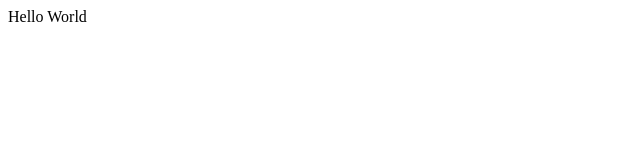
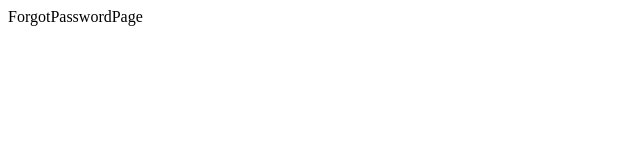
Before and after one commit to ItsnaMaulanaHasan/koda-b4-react, a React (Vite) app: page /forgot-password in a window 1280 px wide. Shown: the top 160 px of the page, without its empty margins (0-640 px from the left). Built offline with nearby package versions, Linux system fonts and the light colour scheme.

Commit message:
feat: create routing and component page login and forgotpassword

```diff
--- a/src/App.jsx
+++ b/src/App.jsx
@@ -1,5 +1,25 @@
+import { createBrowserRouter, RouterProvider } from "react-router-dom";
+import RegisterPage from "./pages/RegisterPage";
+import LoginPage from "./pages/LoginPage";
+import ForgotPasswordPage from "./pages/ForgotPasswordPage";
+
+const router = createBrowserRouter([
+  {
+    path: "/",
+    element: <RegisterPage />,
+  },
+  {
+    path: "/login",
+    element: <LoginPage />,
+  },
+  {
+    path: "/forgot-password",
+    element: <ForgotPasswordPage />,
+  },
+]);
+
 function App() {
-  return <div>Hello World</div>;
+  return <RouterProvider router={router} />;
 }
 
 export default App;
--- /dev/null
+++ b/src/pages/ForgotPasswordPage.jsx
@@ -0,0 +1,5 @@
+function ForgotPasswordPage() {
+  return <div>ForgotPasswordPage</div>;
+}
+
+export default ForgotPasswordPage;
--- /dev/null
+++ b/src/pages/LoginPage.jsx
@@ -0,0 +1,5 @@
+function LoginPage() {
+  return <div>LoginPage</div>;
+}
+
+export default LoginPage;
```
